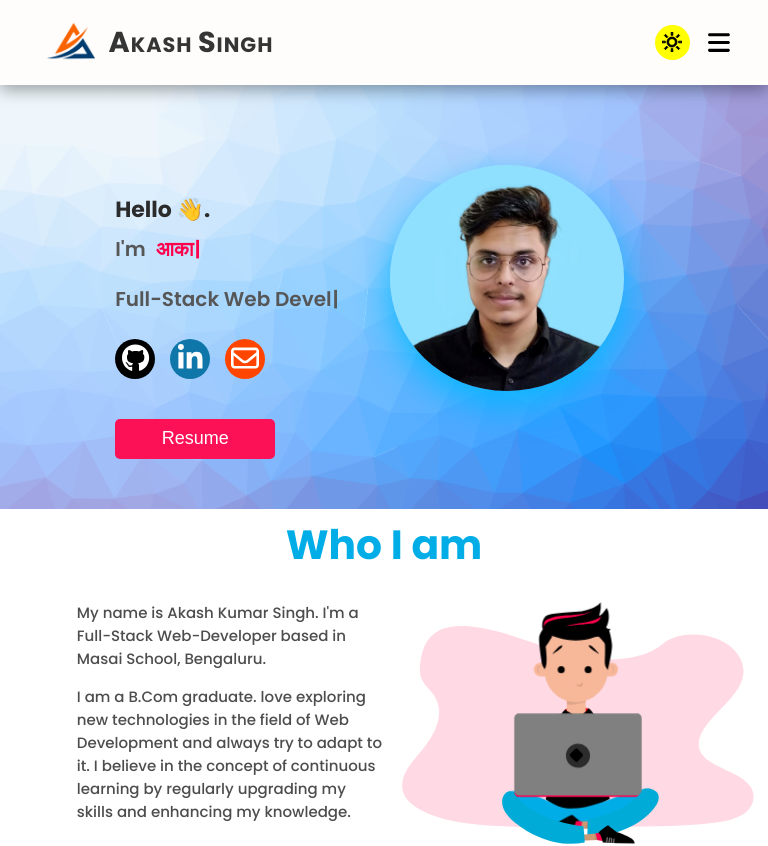
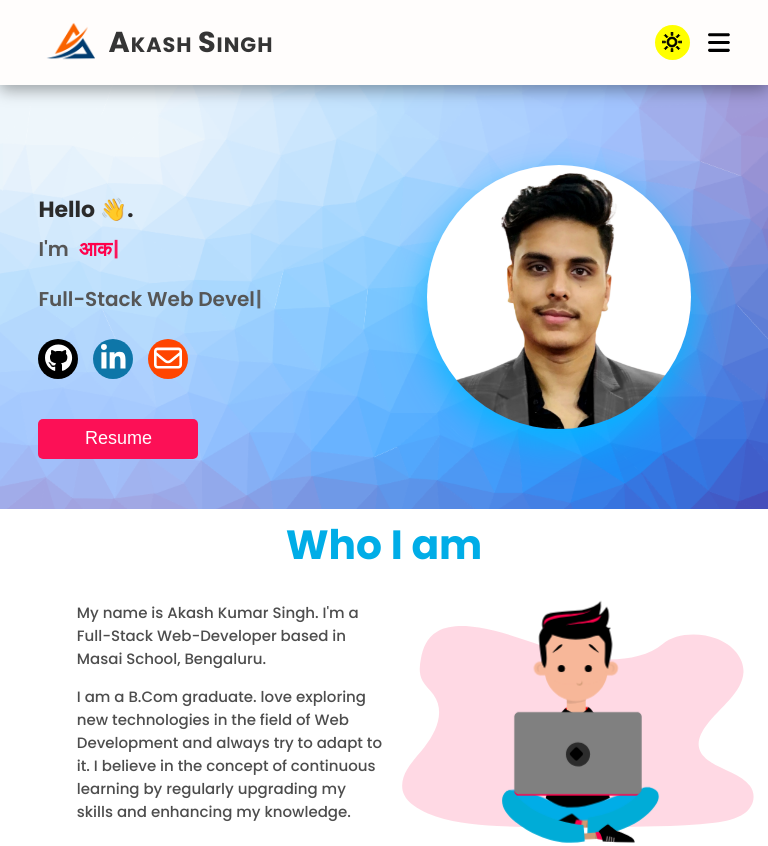
Before and after one commit to itsAkash12/itsAkash12.github.io, a React (Create React App) app: page / in a window 768 px wide. Shown: the top 846 px of the page. Built offline with nearby package versions, Linux system fonts and the light colour scheme.

Commit message:
added:new profile pic

```diff
--- a/src/Components/about/About.css
+++ b/src/Components/about/About.css
@@ -21,9 +21,10 @@
   box-shadow: rgba(0, 183, 255, 0.9) 0px 15px 35px;
   transition: all 0.2s ease-in-out;
   border-radius: 50%;
+  margin-left: 100px;
 }
 .about-img > img:hover {
-  box-shadow: rgba(0, 183, 255, 0.9) 0px 15px 35px;
+  box-shadow: rgba(36, 46, 49, 0.9) 0px 15px 35px;
   transition: all 0.2s ease-in-out;
 }
 .hello {
@@ -36,6 +37,7 @@
   display: flex;
   gap: 10px;
   flex-direction: row;
+  width: 350px;
 }
 .intro,
 .type {
@@ -114,14 +116,15 @@
     color: rgb(43, 43, 43);
   }
   .about-container {
-    width:70%;
+    width:90%;
   }
   .intro,
   .type {
+    width: 250px;
     font-size: 20px;
   }
   .about-img > img {
-    width: 80%;
+    width: 60%;
     margin-top: -20px;
   }
   .left {
@@ -151,6 +154,7 @@
   }
   .intro,
   .type {
+    width: 250px;
     font-size: 18px;
   }
   .about-img > img {
@@ -186,14 +190,16 @@
   }
   .intro,
   .type {
+    width: 180px;
     font-size: 14px;
   }
   .about-img{
     text-align: right;
   }
   .about-img > img {
-    width: 80%;
+    width: 70%;
     margin-top: -20px;
+    margin-left:-100px ;
   }
   .left{
     width: 120%;
--- a/src/Components/about/About.jsx
+++ b/src/Components/about/About.jsx
@@ -1,6 +1,6 @@
 import React, { useEffect } from "react";
 import "./About.css";
-import profile from "../images/final_profile_pic.jpg";
+import profile from "../images/newDP.jpg";
 import { FontAwesomeIcon } from "@fortawesome/react-fontawesome";
 import { faEnvelope } from "@fortawesome/free-regular-svg-icons";
 import { faGithub, faLinkedinIn } from "@fortawesome/free-brands-svg-icons";
```
Also changed, not shown: src/Components/images/newDP.jpg (added).
